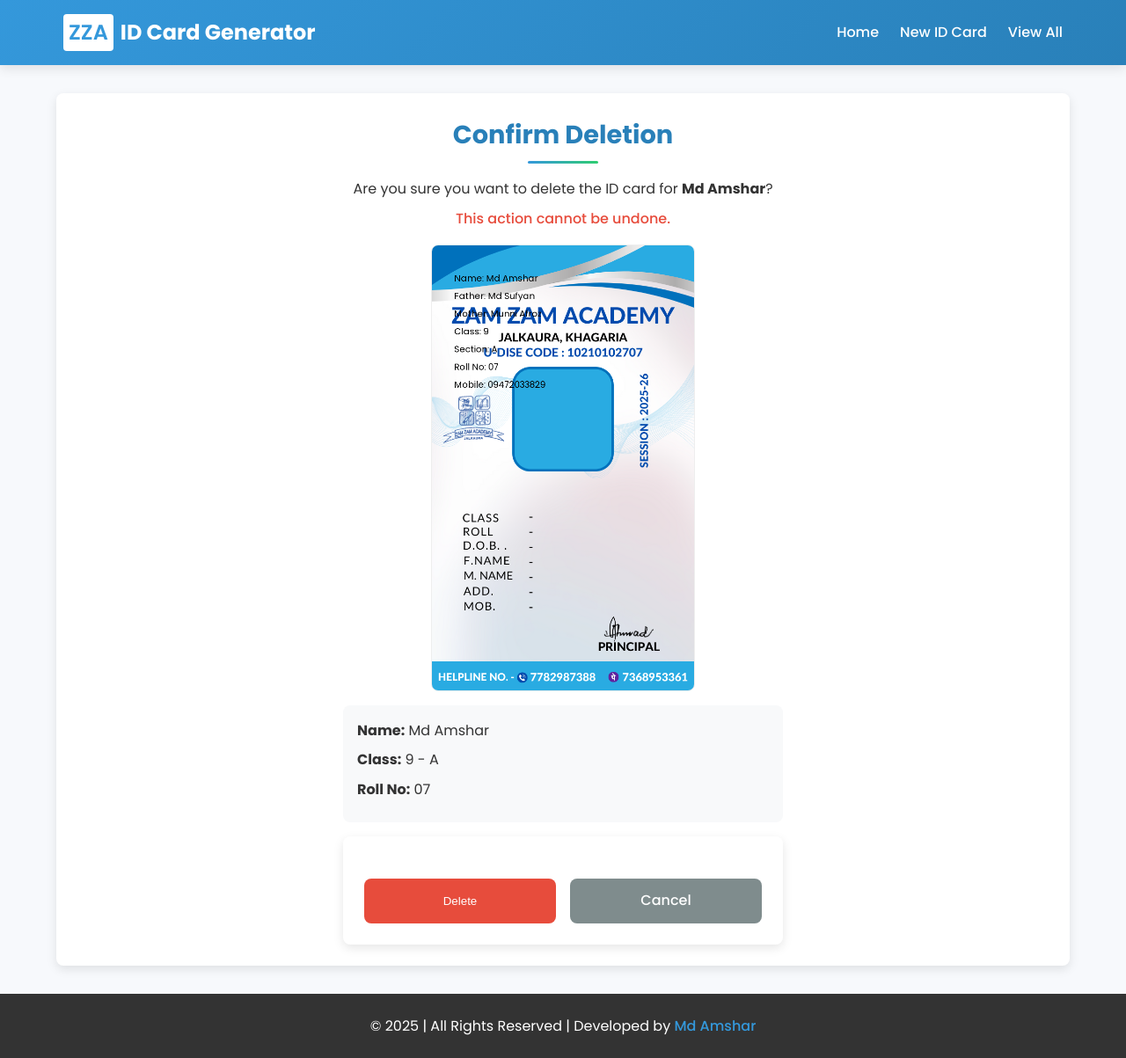
After one commit to mdamshar/Id_Card_Generator, a Django app: page /delete/2/ in a window 1280 px wide. The commit adds this page. Shown: the whole page at 88% size. Run offline with Django 4.2, Linux system fonts and the light colour scheme; data comes from the database, SQL or seed files in the repository; both versions use the stored data as it was after the commit.

Commit message:
add edit and delete features

```diff
--- /dev/null
+++ b/id_card_app/templates/id_card_app/confirm_delete.html
@@ -0,0 +1,93 @@
+{% extends 'id_card_app/base.html' %}
+
+{% block title %}Confirm Delete - ID Card Generator{% endblock %}
+
+{% block content %}
+<div class="card">
+    <h2>Confirm Deletion</h2>
+
+    <div class="confirm-delete-content">
+        <div class="text-center mb-2">
+            <p>Are you sure you want to delete the ID card for <strong>{{ student.name }}</strong>?</p>
+            <p class="warning-text">This action cannot be undone.</p>
+        </div>
+
+        <img src="{{ student.image.url }}" alt="{{ student.name }}'s ID Card" class="confirm-delete-img">
+
+        <div class="student-details">
+            <p><strong>Name:</strong> {{ student.name }}</p>
+            <p><strong>Class:</strong> {{ student.student_class }} {% if student.section %}- {{ student.section }}{% endif %}</p>
+            <p><strong>Roll No:</strong> {{ student.roll_no }}</p>
+        </div>
+
+        <form method="post" class="mt-2">
+            {% csrf_token %}
+            <div class="confirm-buttons">
+                <button type="submit" class="btn btn-delete">Delete</button>
+                <a href="{% url 'view_all' %}" class="btn btn-cancel">Cancel</a>
+            </div>
+        </form>
+    </div>
+</div>
+{% endblock %}
+
+{% block extra_css %}
+<style>
+    .confirm-delete-content {
+        max-width: 500px;
+        margin: 0 auto;
+    }
+
+    .confirm-delete-img {
+        max-width: 300px;
+        display: block;
+        margin: 1rem auto;
+        border: 1px solid #eee;
+        border-radius: var(--border-radius);
+    }
+
+    .warning-text {
+        color: #e74c3c;
+        font-weight: 500;
+        margin-top: 0.5rem;
+    }
+
+    .student-details {
+        background-color: #f8f9fa;
+        padding: 1rem;
+        border-radius: var(--border-radius);
+        margin: 1rem 0;
+    }
+
+    .student-details p {
+        margin-bottom: 0.5rem;
+    }
+
+    .confirm-buttons {
+        display: flex;
+        gap: 1rem;
+        margin-top: 1.5rem;
+    }
+
+    .btn-delete, .btn-cancel {
+        flex: 1;
+        text-align: center;
+    }
+
+    .btn-delete {
+        background-color: #e74c3c;
+    }
+
+    .btn-delete:hover {
+        background-color: #c0392b;
+    }
+
+    .btn-cancel {
+        background-color: #7f8c8d;
+    }
+
+    .btn-cancel:hover {
+        background-color: #6c7a7a;
+    }
+</style>
+{% endblock %}
--- a/id_card_app/urls.py
+++ b/id_card_app/urls.py
@@ -5,5 +5,7 @@
     path('', views.home, name='home'),
     path('new/', views.new_id_card, name='new_id_card'),
     path('view/', views.view_all, name='view_all'),
+    path('edit/<int:student_id>/', views.edit_id_card, name='edit_id_card'),
+    path('delete/<int:student_id>/', views.delete_id_card, name='delete_id_card'),
     path('download-id-card/', views.download_id_card, name='download_id_card'),
 ]
--- a/id_card_app/views.py
+++ b/id_card_app/views.py
@@ -1,8 +1,8 @@
-from django.shortcuts import render, redirect
+from django.shortcuts import render, redirect, get_object_or_404
 from .forms import StudentForm
 from .models import Student
 from PIL import Image, ImageDraw, ImageFont
-from django.http import FileResponse
+from django.http import FileResponse, HttpResponse
 import os
 from django.conf import settings
 
@@ -15,35 +15,35 @@
         if form.is_valid():
             student = form.save(commit=False)
 
+            # Get the template image path
             template_path = os.path.join(settings.BASE_DIR, 'id_card_app/static/zza_idcardTemplate.png')
-            # Load template
-            template = Image.open("zza_idcardTemplate.png").convert("RGBA")
-            img = Image.open(template_path)
+
+            # Load template correctly
+            template = Image.open(template_path).convert("RGBA")
             draw = ImageDraw.Draw(template)
 
+            # Get the font
             font_path = os.path.join(settings.BASE_DIR, 'id_card_app/static/fonts/Poppins-Regular.ttf')
             font = ImageFont.truetype(font_path, 20)
 
-            # Adjusted positions (example values)
-            draw.text((50, 60), f"Name: {data['name']}", font=font, fill="black")
-            draw.text((50, 100), f"Father: {data['father']}", font=font, fill="black")
-            draw.text((50, 140), f"Mother: {data['mother']}", font=font, fill="black")
-            draw.text((50, 180), f"Class: {data['class']}", font=font, fill="black")
-            draw.text((50, 220), f"Section: {data['section']}", font=font, fill="black")
-            draw.text((50, 260), f"Roll No: {data['roll']}", font=font, fill="black")
-            draw.text((50, 300), f"Mobile: {data['mobile']}", font=font, fill="black")
+            # Draw text with student data from form
+            draw.text((50, 60), f"Name: {student.name}", font=font, fill="black")
+            draw.text((50, 100), f"Father: {student.father_name}", font=font, fill="black")
+            draw.text((50, 140), f"Mother: {student.mother_name}", font=font, fill="black")
+            draw.text((50, 180), f"Class: {student.student_class}", font=font, fill="black")
+            draw.text((50, 220), f"Section: {student.section}", font=font, fill="black")
+            draw.text((50, 260), f"Roll No: {student.roll_no}", font=font, fill="black")
+            draw.text((50, 300), f"Mobile: {student.mobile}", font=font, fill="black")
 
-
-            # Save as PNG or JPG
-            output_path = "id_card_output.png"
-            template.save(output_path)
-            print(f"Saved to: {output_path}")
-
+            # Create filename and save path
             filename = f"{student.name}_{student.roll_no}.png"
             save_path = os.path.join(settings.MEDIA_ROOT, 'cards', filename)
             os.makedirs(os.path.dirname(save_path), exist_ok=True)
-            img.save(save_path)
 
+            # Save the generated ID card
+            template.save(save_path)
+
+            # Update student record with image path
             student.image = f"cards/{filename}"
             student.save()
             return redirect('view_all')
@@ -55,6 +55,61 @@
     students = Student.objects.all()
     return render(request, 'id_card_app/view_all.html', {'students': students})
 
+def edit_id_card(request, student_id):
+    student = get_object_or_404(Student, id=student_id)
+
+    if request.method == 'POST':
+        form = StudentForm(request.POST, instance=student)
+        if form.is_valid():
+            student = form.save(commit=False)
+
+            # Regenerate the ID card image
+            template_path = os.path.join(settings.BASE_DIR, 'id_card_app/static/zza_idcardTemplate.png')
+            template = Image.open(template_path).convert("RGBA")
+            draw = ImageDraw.Draw(template)
+
+            font_path = os.path.join(settings.BASE_DIR, 'id_card_app/static/fonts/Poppins-Regular.ttf')
+            font = ImageFont.truetype(font_path, 20)
+
+            # Draw text on the template with student data
+            draw.text((50, 60), f"Name: {student.name}", font=font, fill="black")
+            draw.text((50, 100), f"Father: {student.father_name}", font=font, fill="black")
+            draw.text((50, 140), f"Mother: {student.mother_name}", font=font, fill="black")
+            draw.text((50, 180), f"Class: {student.student_class}", font=font, fill="black")
+            draw.text((50, 220), f"Section: {student.section}", font=font, fill="black")
+            draw.text((50, 260), f"Roll No: {student.roll_no}", font=font, fill="black")
+            draw.text((50, 300), f"Mobile: {student.mobile}", font=font, fill="black")
+
+            # Save the updated ID card
+            filename = f"{student.name}_{student.roll_no}.png"
+            save_path = os.path.join(settings.MEDIA_ROOT, 'cards', filename)
+            os.makedirs(os.path.dirname(save_path), exist_ok=True)
+            template.save(save_path)
+
+            student.image = f"cards/{filename}"
+            student.save()
+            return redirect('view_all')
+    else:
+        form = StudentForm(instance=student)
+
+    return render(request, 'id_card_app/form.html', {'form': form, 'edit_mode': True})
+
+def delete_id_card(request, student_id):
+    student = get_object_or_404(Student, id=student_id)
+
+    if request.method == 'POST':
+        # Delete the associated image file if it exists
+        if student.image:
+            image_path = os.path.join(settings.MEDIA_ROOT, student.image.name)
+            if os.path.exists(image_path):
+                os.remove(image_path)
+
+        # Delete the student record
+        student.delete()
+        return redirect('view_all')
+
+    return render(request, 'id_card_app/confirm_delete.html', {'student': student})
+
 def download_id_card(request):
     file_path = os.path.join('media', 'id_cards', 'generated_card.png')  # Adjust path
     if os.path.exists(file_path):
@@ -62,10 +117,10 @@
     else:
         return HttpResponse("ID Card not found.")
 
-    def submit_form(request):
-        if request.method == 'POST':
+def submit_form(request):
+    if request.method == 'POST':
         # Save student data + generate ID card image
         # Example: save_data_and_generate_card()
 
         # Redirect to download
-             return redirect('download_id_card')
+        return redirect('download_id_card')
```
Also changed, not shown: id_card_app/templates/id_card_app/form.html (+26 -4 lines), id_card_app/templates/id_card_app/view_all.html (+39 -1 lines), db.sqlite3, media/cards/Md Amshar_07.png.
